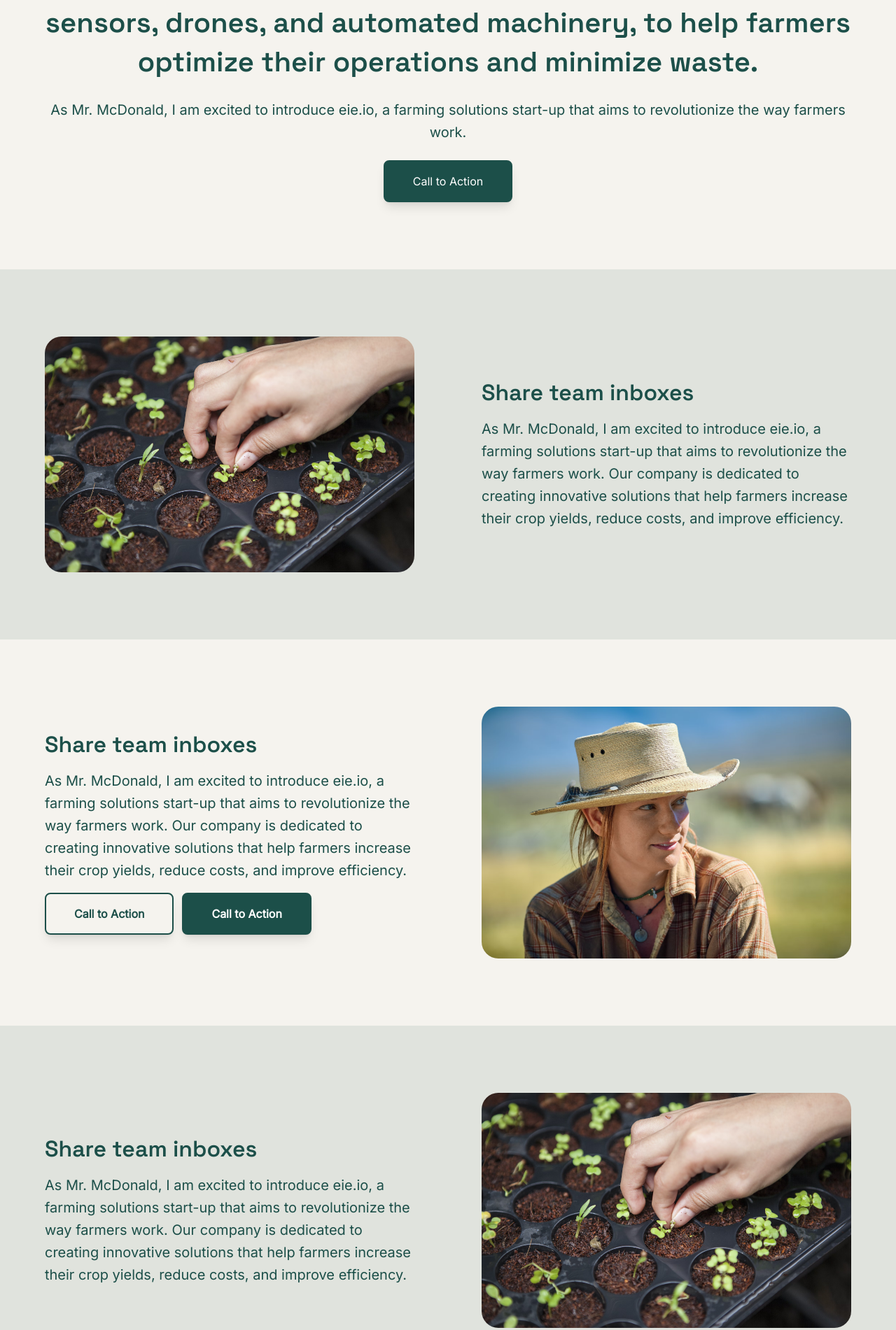
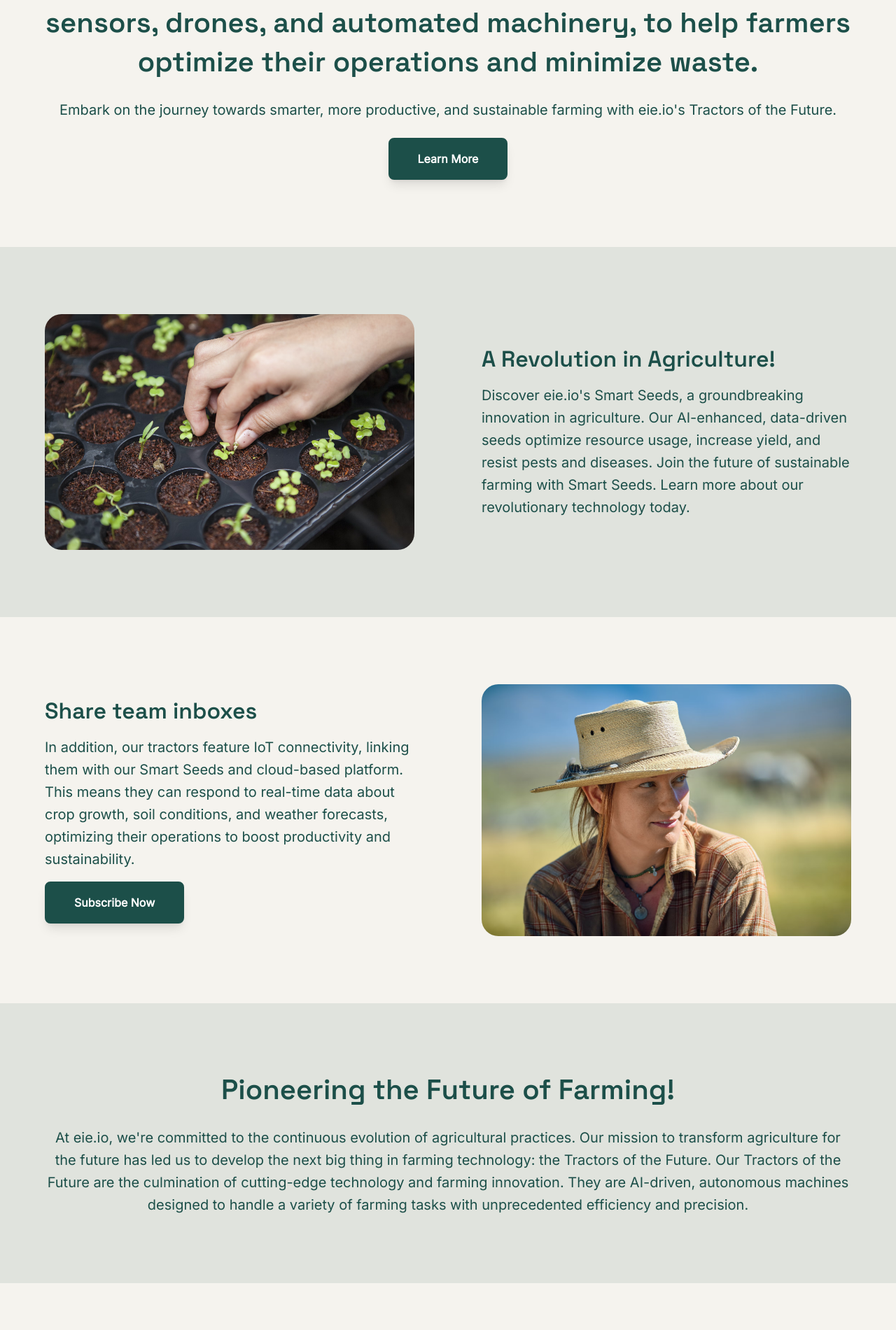
Before and after one commit to phillysnow/eieio-prismic, a Next.js app: page / in a window 1280 px wide. Shown: the part 899-2800 px from the top of the page at 70% size. Built offline with nearby package versions, Linux system fonts and the light colour scheme; a web font is replaced by a local one.

Commit message:
Reduced components, updated content, simplified to one button

```diff
--- a/components/Button.jsx
+++ b/components/Button.jsx
@@ -1,15 +1,17 @@
 import Link from 'next/link'
 
-const Button = ({ link, label, white }) => {
+const Button = ({ link, label }) => {
   return (
     <button
       className={`flex
       justify-center
+      font-semibold
       items-center
       rounded-lg
       px-10
       py-4
-      ${white ? 'text-darkGreen' : 'text-white bg-darkGreen'}
+      text-white
+      bg-darkGreen
       border-darkGreen
       border-2 shadow-lg `}
     >
--- a/components/CallToAction.jsx
+++ /dev/null
@@ -1,16 +0,0 @@
-const CallToAction = () => {
-  return (
-    <div className="py-24 gap-16 inline-flex flex-col items-center text-center w-screen bg-greenGrey">
-      <div className="container gap-6 flex flex-col">
-        <h2>
-          We will also offer a range of products, including soil sensors, drones, and automated machinery, to help farmers optimize their operations and minimize waste.
-        </h2>
-        <p>
-          As Mr. McDonald, I am excited to introduce eie.io, a farming solutions start-up that aims to revolutionize the way farmers work.
-        </p>
-      </div>
-    </div>
-  );
-}
-
-export default CallToAction;
--- a/components/CallToActionButton.jsx
+++ b/components/CallToActionButton.jsx
@@ -8,9 +8,9 @@ const CallToActionButton = () => {
           We will also offer a range of products, including soil sensors, drones, and automated machinery, to help farmers optimize their operations and minimize waste.
         </h2>
         <p>
-          As Mr. McDonald, I am excited to introduce eie.io, a farming solutions start-up that aims to revolutionize the way farmers work.
+          Embark on the journey towards smarter, more productive, and sustainable farming with eie.io's Tractors of the Future.
         </p>
-        <Button link="https://www.google.com/" label="Call to Action" white={false}/>
+        <Button link="https://www.google.com/" label="Learn More" white={false}/>
       </div>
     </div>
   );
--- a/components/Hero.jsx
+++ b/components/Hero.jsx
@@ -13,9 +13,8 @@ const Hero = () => {
           <p>
             As Mr. McDonald, I am excited to introduce eie.io, a farming solutions start-up that aims to revolutionize the way farmers work.
           </p>
-          <div className="flex gap-3 items-start font-semibold">
-            <Button link="https://www.google.com/" label="Call to Action" white={true}/>
-            <Button link="https://www.google.com/" label="Call to Action" white={false}/>
+          <div className="items-start font-semibold">
+            <Button link="https://www.google.com/" label="Subscribe Now"/>
           </div>
         </div>
         <Image src={ronald} alt="Mr. McDonald" className="rounded-3xl overflow-hidden" />
--- a/components/SplitButtonLeft.jsx
+++ b/components/SplitButtonLeft.jsx
@@ -11,12 +11,11 @@ const SplitButtonLeft = () => {
             Share team inboxes
           </h3>
           <p>
-            As Mr. McDonald, I am excited to introduce eie.io, a farming solutions start-up that aims to revolutionize the way farmers work. Our company is dedicated to creating innovative solutions that help farmers increase their crop yields, reduce costs, and improve efficiency.
+            In addition, our tractors feature IoT connectivity, linking them with our Smart Seeds and cloud-based platform. This means they can respond to real-time data about crop growth, soil conditions, and weather forecasts, optimizing their operations to boost productivity and sustainability.
           </p>
           <div className="flex flex-col gap-3 justify-start font-semibold">
             <div className="flex gap-3">
-              <Button link="https://www.google.com/" label="Call to Action" white={true}/>
-              <Button link="https://www.google.com/" label="Call to Action" white={false}/>
+              <Button link="https://www.google.com/" label="Subscribe Now"/>
             </div>
           </div>
         </div>
--- a/components/SplitButtonRight.jsx
+++ /dev/null
@@ -1,29 +0,0 @@
-import Image from 'next/image'
-import Button from "./Button";
-import ronda from '@/images/ronda.png'
-
-const SplitButtonRight = () => {
-  return (
-    <div className="flex justify-center items-center w-screen bg-grey">
-      <div className="container grid grid-cols-1 md:grid-cols-2 gap-24 min-h-[514px] items-center py-24">
-        <Image src={ronda} alt="Mrs. McDonald" className="rounded-3xl" />
-        <div className="grid gap-4 items-start">
-          <h3>
-            Share team inboxes
-          </h3>
-          <p>
-            As Mr. McDonald, I am excited to introduce eie.io, a farming solutions start-up that aims to revolutionize the way farmers work. Our company is dedicated to creating innovative solutions that help farmers increase their crop yields, reduce costs, and improve efficiency.
-          </p>
-          <div className="flex flex-col gap-3 justify-start font-semibold">
-            <div className="flex gap-3">
-              <Button link="https://www.google.com/" label="Call to Action" white={true}/>
-              <Button link="https://www.google.com/" label="Call to Action" white={false}/>
-            </div>
-          </div>
-        </div>
-      </div>
-    </div>
-  )
-}
-
-export default SplitButtonRight;
--- a/components/SplitImageLeft.jsx
+++ b/components/SplitImageLeft.jsx
@@ -8,10 +8,10 @@ const SplitImageLeft = () => {
         <Image src={plants} alt="The future" className="rounded-3xl"/>
         <div className="grid gap-4 items-start">
           <h3>
-            Share team inboxes
+            A Revolution in Agriculture!
           </h3>
           <p>
-            As Mr. McDonald, I am excited to introduce eie.io, a farming solutions start-up that aims to revolutionize the way farmers work. Our company is dedicated to creating innovative solutions that help farmers increase their crop yields, reduce costs, and improve efficiency.
+            Discover eie.io's Smart Seeds, a groundbreaking innovation in agriculture. Our AI-enhanced, data-driven seeds optimize resource usage, increase yield, and resist pests and diseases. Join the future of sustainable farming with Smart Seeds. Learn more about our revolutionary technology today.
           </p>
         </div>
       </div>
--- a/components/SplitImageRight.jsx
+++ /dev/null
@@ -1,22 +0,0 @@
-import Image from 'next/image'
-import plants from '@/images/plants.png'
-
-const SplitImageRight = () => {
-  return (
-    <div className="flex justify-center items-center w-screen bg-greenGrey">
-      <div className="container grid grid-cols-1 md:grid-cols-2 gap-24 items-center min-h-[512px] py-24">
-        <div className="grid gap-4 items-start">
-          <h3>
-            Share team inboxes
-          </h3>
-          <p>
-            As Mr. McDonald, I am excited to introduce eie.io, a farming solutions start-up that aims to revolutionize the way farmers work. Our company is dedicated to creating innovative solutions that help farmers increase their crop yields, reduce costs, and improve efficiency.
-          </p>
-        </div>
-        <Image src={plants} alt="The future" className="rounded-3xl"/>
-      </div>
-    </div>
-  )
-}
-
-export default SplitImageRight;
--- /dev/null
+++ b/components/TextCenter.jsx
@@ -0,0 +1,16 @@
+const TextCenter = () => {
+  return (
+    <div className="py-24 gap-16 inline-flex flex-col items-center text-center w-screen bg-greenGrey">
+      <div className="container gap-6 flex flex-col">
+        <h2>
+          Pioneering the Future of Farming!
+        </h2>
+        <p>
+          At eie.io, we're committed to the continuous evolution of agricultural practices. Our mission to transform agriculture for the future has led us to develop the next big thing in farming technology: the Tractors of the Future. Our Tractors of the Future are the culmination of cutting-edge technology and farming innovation. They are AI-driven, autonomous machines designed to handle a variety of farming tasks with unprecedented efficiency and precision.
+        </p>
+      </div>
+    </div>
+  );
+}
+
+export default TextCenter;
--- a/components/TextWithVideo.jsx
+++ b/components/TextWithVideo.jsx
@@ -3,10 +3,10 @@ const TextWithVideo = () => {
     <div className="grid justify-center items-center text-center w-screen h-screen bg-grey">
       <div className="container gap-8 flex flex-col items-center">
         <h2>
-          Farming Made Easy with eie.io
+          What are Tractors of the Future?
         </h2>
         <p>
-          As Mr. McDonald, I am excited to introduce eie.io, a farming solutions start-up that aims to revolutionize the way farmers work.
+          Each tractor is equipped with advanced AI that learns from each farming task, improving its performance over time.
         </p>
         <iframe
           className="w-screen	max-w-7xl h-[50vh]"
--- a/pages/index.jsx
+++ b/pages/index.jsx
@@ -1,11 +1,9 @@
 import Head from 'next/head'
 
-import CallToAction from '@/components/CallToAction'
+import TextCenter from '@/components/TextCenter'
 import CallToActionButton from '@/components/CallToActionButton'
 import SplitImageLeft from '@/components/SplitImageLeft'
-import SplitImageRight from '@/components/SplitImageRight'
 import SplitButtonLeft from '@/components/SplitButtonLeft'
-import SplitButtonRight from '@/components/SplitButtonRight'
 import TextWithVideo from '@/components/TextWithVideo'
 import Header from '@/components/Header'
 import Hero from '@/components/Hero'
@@ -26,9 +24,7 @@ const Home = () => {
         <CallToActionButton />
         <SplitImageLeft />
         <SplitButtonLeft />
-        <SplitImageRight />
-        <SplitButtonRight />
-        <CallToAction />
+        <TextCenter />
         <TextWithVideo />
       </main>
     </>
```
